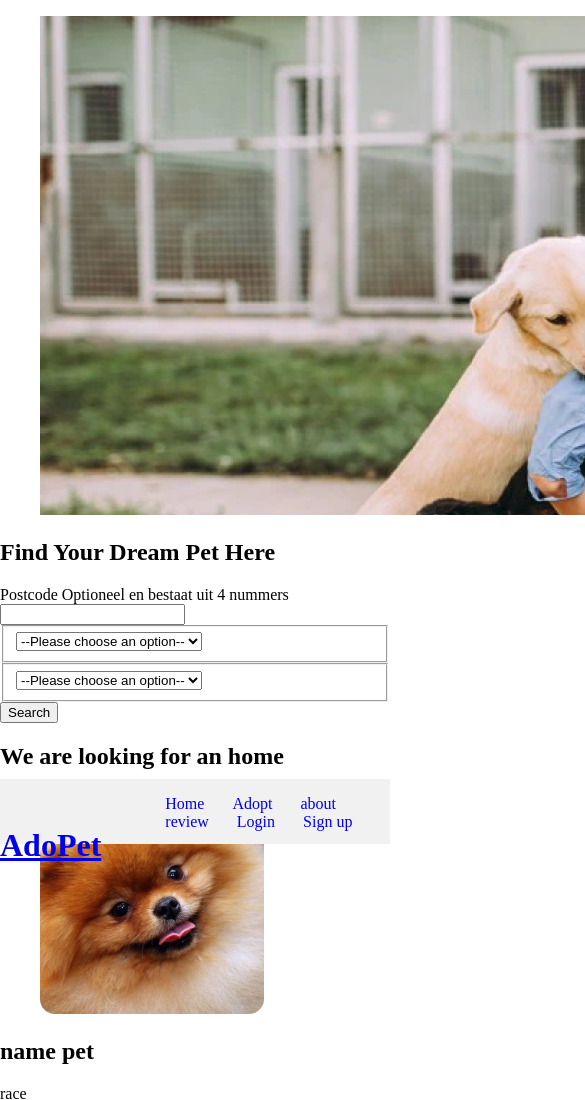
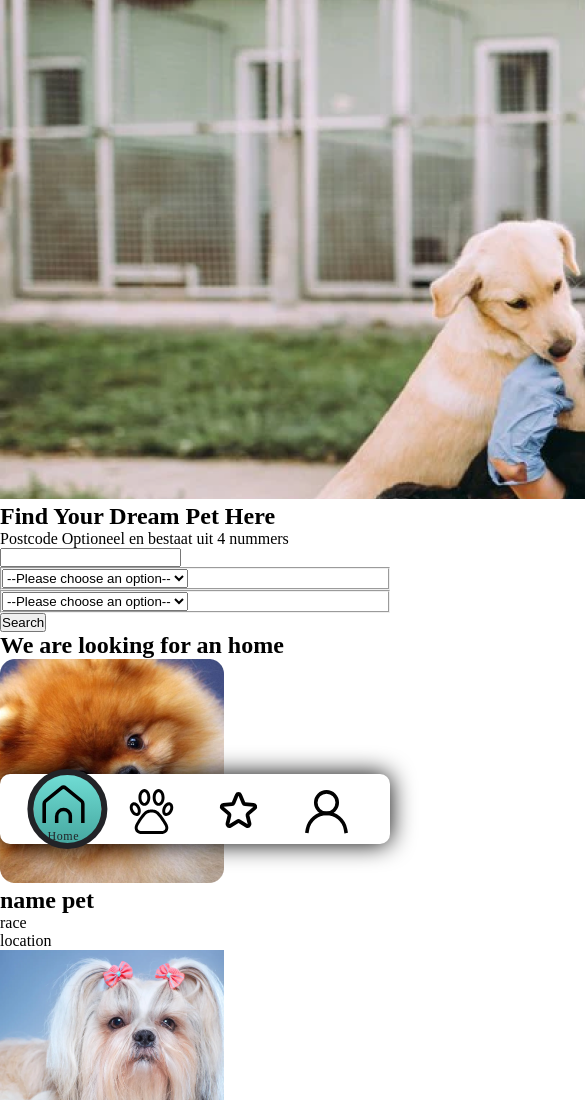
Before and after one commit to evdevloo/pet-adoption, a plain HTML site: page index.html in a window 390 px wide. Shown: the top 1100 px of the page, 585 px wide, since content can reach past the window. Drawn offline with Linux system fonts and the light colour scheme.

Commit message:
setting up mobile navigation

```diff
--- a/css/main.css
+++ b/css/main.css
@@ -1,56 +1,118 @@
-body {
+* {
     margin: 0;
+    padding: 0;
+    box-sizing: border-box;
+}
+:root {
+    --clr: #222327;
+}
+header {
+    display: flex;
+    justify-content: center;
+    align-items: center;
+    filter: drop-shadow(0 0 0.75rem black);
+}
+.navbar {
+    position: relative;
+    height: 4.375em;
+    background: #fff;
+    display: flex;
+    justify-content: center;
+    align-items: center;
+    border-radius: 10px;
+}
+.navbar ul {
+    display: flex;
+    justify-content: space-around;
+    width: 90%;
+}
+.navbar ul li {
+    position: relative;
+    list-style: none;
+    width: 4.375em;
+    height: 4.375em;
+    z-index: 1;
+}
+.navbar ul li a {
+    position: relative;
+    display: flex;
+    justify-content: center;
+    align-items: center;
+    flex-direction: column;
+    width: 100%;
+    text-align: center;
+    font-weight: 500;
+}
+.navbar ul li a img {
+    width: 1.875em;
+
+}
+.navbar ul li a .icon {
+    position: relative;
+    display: block;
+    line-height: 4.375em;
+    font-size: 1.5em;
+    text-align: center;
+    transition: 0.5s;
+    color: var(--clr);
+}
+.navbar ul li.active a .icon {
+    transform: translateY(-0.3em);
+}
+.navbar ul li a .text {
+    position: absolute;
+    color: var(--clr);
+    font-weight: 400;
+    font-size: 0.75em;
+    letter-spacing: 0.05em;
+    transition: 0.5s;
+    opacity: 0;
+    transform: translateY(20px);
+}
+.navbar ul li.active a .text {
+    opacity: 1;
+    transform: translateY(10px);
+}
+.indicator {
+    position: absolute;
+    top: -7.5%;
+    left: 7%;
+    width: 80px;
+    height: 80px;
+    background: linear-gradient(180deg, #70DCD4 0%, #46A8A0 100%);
+    border-radius: 50%;
+    border: 6px solid var(--clr);
+    transition: 0.5s;
 }
 
-header {
-    margin: 0 auto;
-    padding: 0;
-    display: flex;
-    justify-content: space-around;
-
+/* Indicator Transitions */
+.navbar ul li:nth-child(1).active ~ .indicator {
+    transform: translateX(0.5%);
+}
+.navbar ul li:nth-child(2).active ~ .indicator {
+    transform: translateX(110%);
+}
+.navbar ul li:nth-child(3).active ~ .indicator {
+    transform: translateX(calc(5.5em * 2));
+}
+.navbar ul li:nth-child(4).active ~ .indicator {
+    transform: translateX(calc(5.5em * 3));
 }
 
-header h1 {
-    margin: 0;
-    margin-top: 3rem;
-}
+@media screen and (max-width: 600px) {
+    header {
+        position: fixed;
 
-.navbar {
-    margin-top: 3rem;
-}
-
-.navbar li{
-    list-style-type: none;
-}
-.nav-menu li {
-    display: inline-block;
-    margin-left: 1.5rem;
-    margin-bottom: 0;
-
-
-}
-
-nav li, nav a{
-    text-decoration: none;
-}
-
-
-@media only screen and (max-width: 960px) {
-
-    header{
-        background: #F1F1F1;
-        position: fixed;
         bottom: 0;
-        height: 65px;
         width: 100%;
-
-
+    }
+    .logo {
+        display: none;
     }
 
     .navbar {
-        margin-top: 0;
+
+        width: 100%;
 
     }
-
-
 }
--- a/index.html
+++ b/index.html
@@ -11,13 +11,40 @@
             <a class="logo" href="./">AdoPet</a>
         </h1>
         <nav class="navbar">
-            <ul class="nav-menu">
-                <li class="nav-item"><a class="active" href="#">Home</a></li>
-                <li class="nav-item"><a href="#">Adopt</a></li>
-                <li class="nav-item"><a href="#">about</a></li>
-                <li class="nav-item"><a href="#">review</a></li>
-                <li class="nav-item"><a href="#">Login</a></li>
-                <li class="nav-item"><a href="#">Sign up</a></li>
+            <ul>
+                <li class="list active">
+                    <a href="#">
+                        <span class="icon">
+                            <img src="assets/home-svgrepo-com.svg" alt="">
+                        </span>
+                        <span class="text">Home</span>
+                    </a>
+                </li>
+                <li class="list">
+                    <a href="#">
+                        <span class="icon">
+                            <img src="assets/pets-svgrepo-com.svg" alt="">
+                        </span>
+                        <span class="text">adopt</span>
+                    </a>
+                </li>
+                <li class="list">
+                    <a href="#">
+                        <span class="icon">
+                            <img src="assets/star-svgrepo-com.svg" alt="">
+                        </span>
+                        <span class="text">review</span>
+                    </a>
+                </li>
+                <li class="list">
+                    <a href="#">
+                        <span class="icon">
+                            <img src="assets/account-svgrepo-com.svg" alt="">
+                        </span>
+                        <span class="text">account</span>
+                    </a>
+                </li>
+                <div class="indicator"></div>
             </ul>
         </nav>
     </header>
@@ -182,5 +209,6 @@
             </section>
         </div>
     </footer>
+    <script  src="js/main.js"></script>
 </body>
 </html>
--- a/js/main.js
+++ b/js/main.js
@@ -0,0 +1,7 @@
+const list = document.querySelectorAll(".list");
+
+function activeLink() {
+    list.forEach((item) => item.classList.remove("active"));
+    this.classList.add("active");
+}
+list.forEach((item) => item.addEventListener("click", activeLink));
```
Also changed, not shown: assets/account-svgrepo-com.svg (added), assets/home-svgrepo-com.svg (added), assets/pets-svgrepo-com.svg (added), assets/star-svgrepo-com.svg (added).
